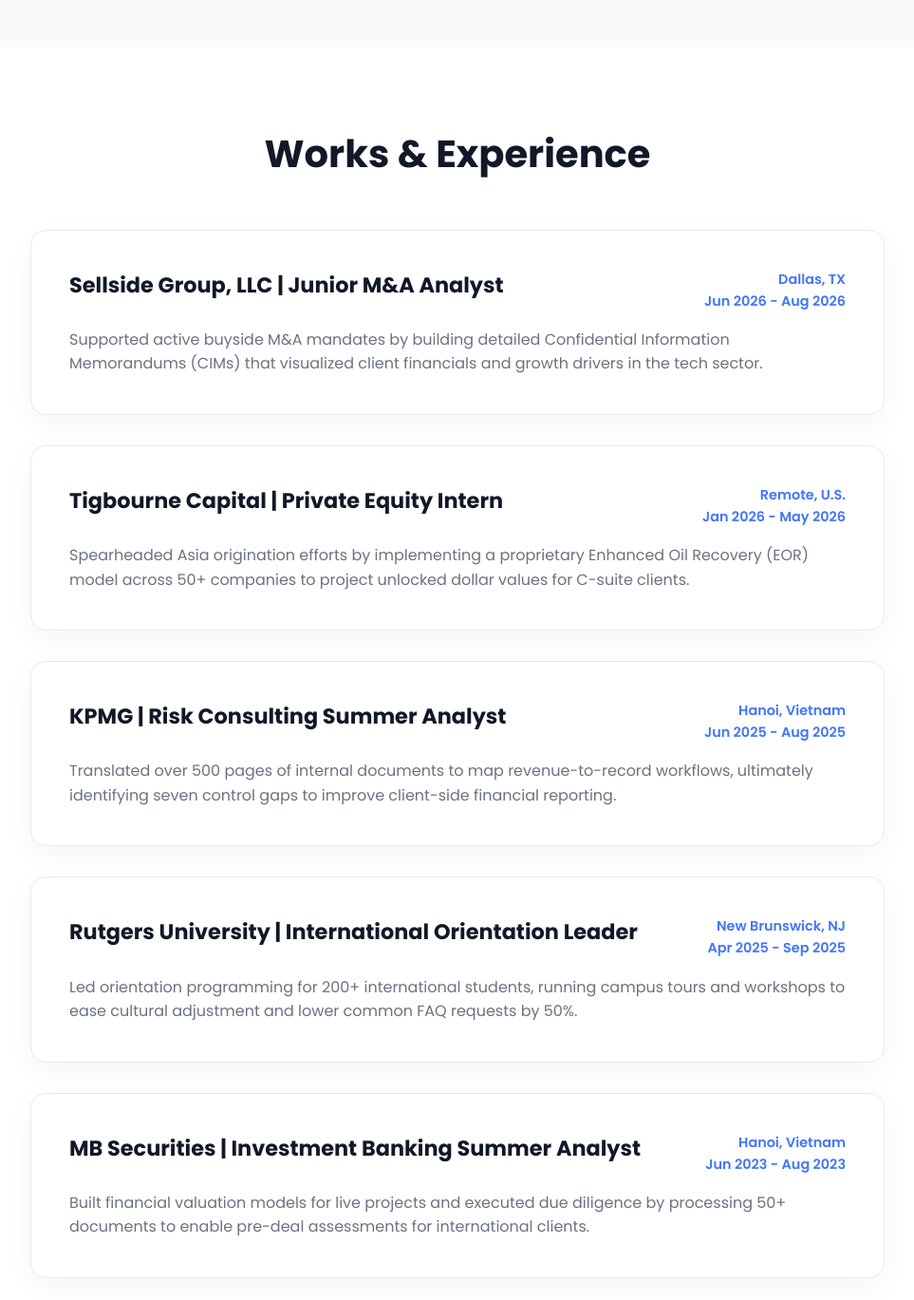
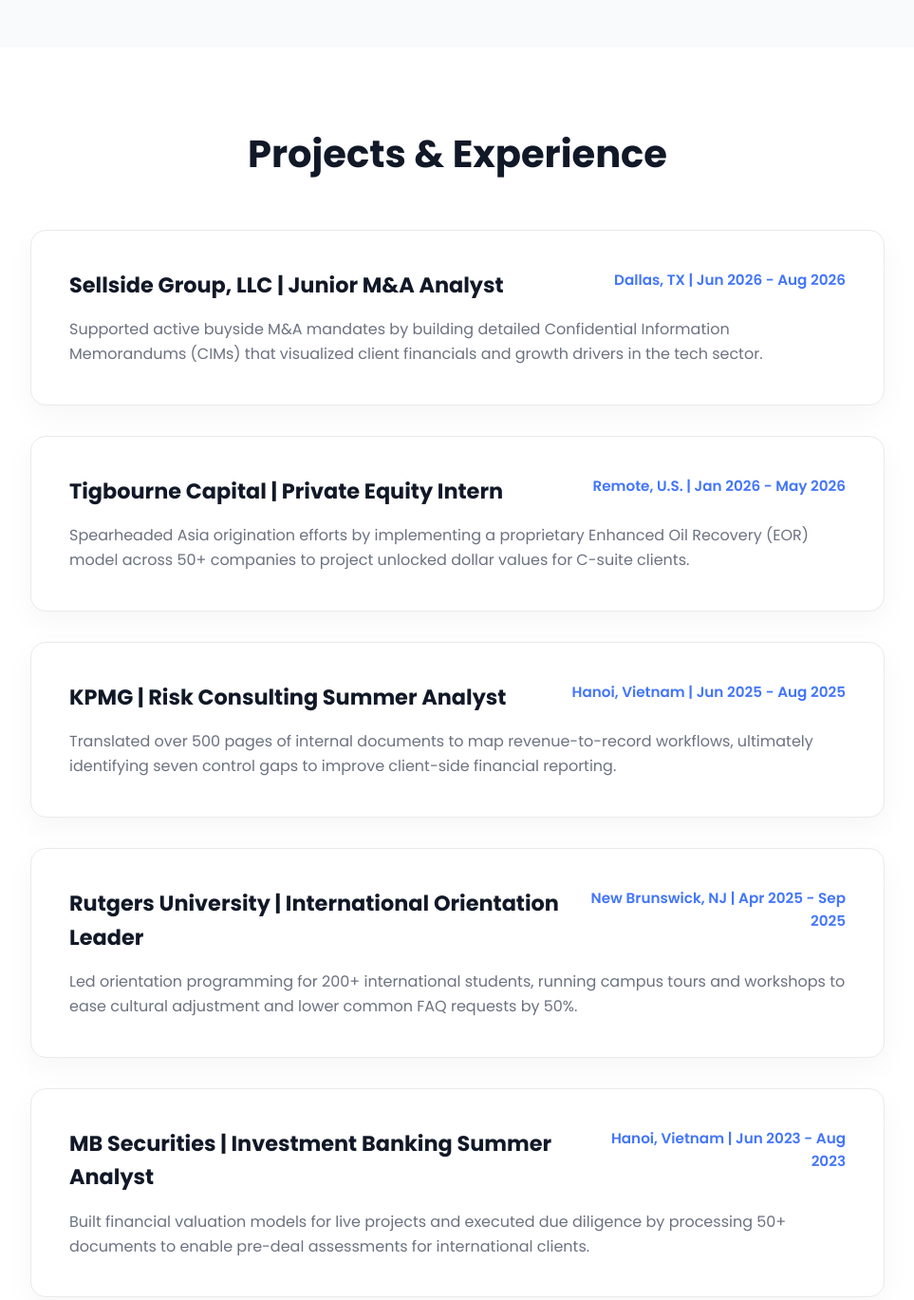
Before and after one commit to dl1282-bot/dl1282-bot.github.io, a plain HTML site: page index.html in a window 1280 px wide. Shown: the part 1060-2429 px from the top of the page at 95% size, without its empty margins (158-1121 px from the left). Drawn offline with Linux system fonts and the light colour scheme.

Commit message:
Create index.html
My portfolio main page

```diff
--- a/index.html
+++ b/index.html
@@ -220,7 +220,7 @@
 
         .work-meta {
             text-align: right;
-            font-size: 0.9rem;
+            font-size: 0.95rem;
             color: var(--primary-blue);
             font-weight: 600;
         }
@@ -262,7 +262,7 @@
                 height: 320px;
             }
             .nav-links {
-                display: none; /* Simplifies mobile view for the assignment */
+                display: none;
             }
             .work-header {
                 flex-direction: column;
@@ -284,7 +284,7 @@
                 <li><a href="#" class="active">Home</a></li>
                 <li><a href="#about">About</a></li>
                 <li><a href="#skills">Skills</a></li>
-                <li><a href="#works">Works</a></li>
+                <li><a href="#projects">Projects</a></li>
                 <li><a href="https://linkedin.com/in/lecongduy/" target="_blank">Contact</a></li>
             </ul>
         </nav>
@@ -294,7 +294,6 @@
             <div class="hero-text">
                 <h1>Hi,<br>I'm <span class="text-blue">Duy Le</span><br>Finance & Data</h1>
 
-                <!-- Personal Statement (Rubric Requirement) -->
                 <p class="hero-statement">
                     I'm originally from Vietnam and am currently a Finance and Data Science student at Rutgers University, transforming complex datasets into compelling, high-impact investment narratives.
                 </p>
@@ -327,16 +326,16 @@
         </div>
     </section>
 
-    <!-- Works / Experience Section -->
-    <section id="works">
+    <!-- Projects Section -->
+    <section id="projects">
         <div class="container">
-            <h2 class="section-title">Works & Experience</h2>
+            <h2 class="section-title">Projects & Experience</h2>
             <div class="works-grid">
 
                 <div class="work-card">
                     <div class="work-header">
                         <div class="work-title">Sellside Group, LLC | Junior M&A Analyst</div>
-                        <div class="work-meta">Dallas, TX<br>Jun 2026 - Aug 2026</div>
+                        <div class="work-meta">Dallas, TX | Jun 2026 - Aug 2026</div>
                     </div>
                     <p class="work-desc">Supported active buyside M&A mandates by building detailed Confidential Information Memorandums (CIMs) that visualized client financials and growth drivers in the tech sector.</p>
                 </div>
@@ -344,7 +343,7 @@
                 <div class="work-card">
                     <div class="work-header">
                         <div class="work-title">Tigbourne Capital | Private Equity Intern</div>
-                        <div class="work-meta">Remote, U.S.<br>Jan 2026 - May 2026</div>
+                        <div class="work-meta">Remote, U.S. | Jan 2026 - May 2026</div>
                     </div>
                     <p class="work-desc">Spearheaded Asia origination efforts by implementing a proprietary Enhanced Oil Recovery (EOR) model across 50+ companies to project unlocked dollar values for C-suite clients.</p>
                 </div>
@@ -352,7 +351,7 @@
                 <div class="work-card">
                     <div class="work-header">
                         <div class="work-title">KPMG | Risk Consulting Summer Analyst</div>
-                        <div class="work-meta">Hanoi, Vietnam<br>Jun 2025 - Aug 2025</div>
+                        <div class="work-meta">Hanoi, Vietnam | Jun 2025 - Aug 2025</div>
                     </div>
                     <p class="work-desc">Translated over 500 pages of internal documents to map revenue-to-record workflows, ultimately identifying seven control gaps to improve client-side financial reporting.</p>
                 </div>
@@ -360,7 +359,7 @@
                 <div class="work-card">
                     <div class="work-header">
                         <div class="work-title">Rutgers University | International Orientation Leader</div>
-                        <div class="work-meta">New Brunswick, NJ<br>Apr 2025 - Sep 2025</div>
+                        <div class="work-meta">New Brunswick, NJ | Apr 2025 - Sep 2025</div>
                     </div>
                     <p class="work-desc">Led orientation programming for 200+ international students, running campus tours and workshops to ease cultural adjustment and lower common FAQ requests by 50%.</p>
                 </div>
@@ -368,7 +367,7 @@
                 <div class="work-card">
                     <div class="work-header">
                         <div class="work-title">MB Securities | Investment Banking Summer Analyst</div>
-                        <div class="work-meta">Hanoi, Vietnam<br>Jun 2023 - Aug 2023</div>
+                        <div class="work-meta">Hanoi, Vietnam | Jun 2023 - Aug 2023</div>
                     </div>
                     <p class="work-desc">Built financial valuation models for live projects and executed due diligence by processing 50+ documents to enable pre-deal assessments for international clients.</p>
                 </div>
```
